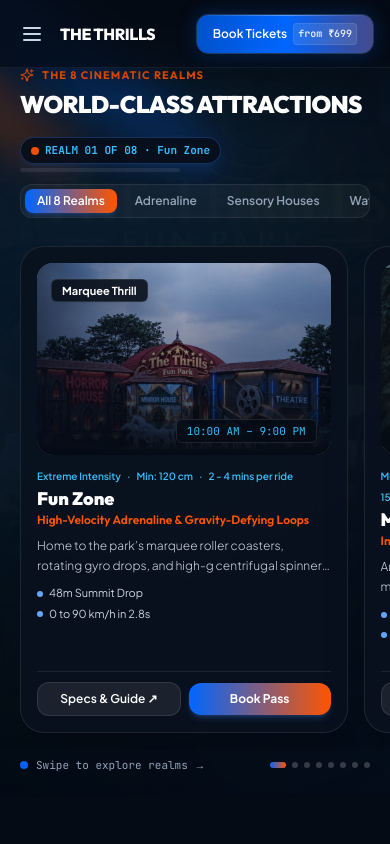
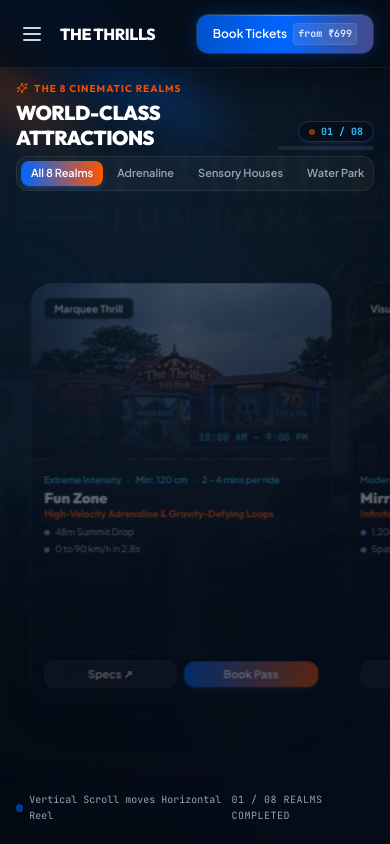
Before and after one commit to khrishChauhan/the-thrills, a Next.js app: page / in a window 390 px wide. Shown: the top 844 px of the page. Built offline with nearby package versions, Linux system fonts and the light colour scheme.

Commit message:
feat: unified vertical-scroll horizontal reel across mobile and desktop with 100dvh viewport and zero header collision

```diff
--- a/src/components/AttractionsShowcase.tsx
+++ b/src/components/AttractionsShowcase.tsx
@@ -36,7 +36,6 @@ export function AttractionsShowcase({
 }: AttractionsShowcaseProps) {
   const containerRef = useRef<HTMLDivElement>(null);
   const trackRef = useRef<HTMLDivElement>(null);
-  const mobileCarouselRef = useRef<HTMLDivElement>(null);
   const [activeRealmIndex, setActiveRealmIndex] = useState(1);
   const [maxTranslateX, setMaxTranslateX] = useState(0);
   const [isMobile, setIsMobile] = useState(false);
@@ -50,7 +49,7 @@ export function AttractionsShowcase({
     return () => window.removeEventListener("resize", checkMobile);
   }, []);
 
-  // Mathematical center-lock measurement for Card 8 (Desktop only)
+  // Mathematical center-lock measurement for Card 8 across all viewport widths
   useEffect(() => {
     const updateScrollDistance = () => {
       if (!trackRef.current) return;
@@ -76,16 +75,16 @@ export function AttractionsShowcase({
     };
   }, []);
 
-  // Monitor scroll progression across the 550vh container (Desktop)
+  // Monitor vertical scroll progression across the 550vh container for both mobile & desktop
   const { scrollYProgress } = useScroll({
     target: containerRef,
     offset: ["start start", "end end"],
   });
 
   // Phase 1: Cinematic Zoom-In & Leveling Pitch (0.00 -> 0.15)
-  const scale = useTransform(scrollYProgress, [0, 0.15], [0.75, 1]);
+  const scale = useTransform(scrollYProgress, [0, 0.15], isMobile ? [0.92, 1] : [0.75, 1]);
   const opacity = useTransform(scrollYProgress, [0, 0.1], [0.35, 1]);
-  const rotateX = useTransform(scrollYProgress, [0, 0.15], [16, 0]);
+  const rotateX = useTransform(scrollYProgress, [0, 0.15], isMobile ? [0, 0] : [16, 0]);
   const heroBgY = useTransform(scrollYProgress, [0, 0.5], isMobile ? [0, 0] : [0, 100]);
 
   // Phase 2: Horizontal Translation Track with Mathematical Center-Lock & Dwell Buffer
@@ -109,9 +108,8 @@ export function AttractionsShowcase({
 
   const auraRotate = useTransform(scrollYProgress, [0, 1], [0, 45]);
 
-  // Update active realm indicator on Desktop scroll
+  // Update active realm indicator on vertical scroll
   useMotionValueEvent(scrollYProgress, "change", (latest) => {
-    if (isMobile) return;
     if (latest < 0.15) {
       setActiveRealmIndex(1);
     } else if (latest >= 0.75) {
@@ -123,43 +121,9 @@ export function AttractionsShowcase({
     }
   });
 
-  // Mobile carousel scroll listener to keep active index and indicators in sync
-  const handleMobileCarouselScroll = () => {
-    if (!mobileCarouselRef.current) return;
-    const { scrollLeft } = mobileCarouselRef.current;
-    const firstCard = mobileCarouselRef.current.firstElementChild as HTMLElement;
-    if (!firstCard) return;
-    const cardWidth = firstCard.offsetWidth + 16; // 16px is gap-4
-    const index = Math.round(scrollLeft / cardWidth);
-    const clampedIndex = Math.min(ATTRACTIONS.length, Math.max(1, index + 1));
-    setActiveRealmIndex(clampedIndex);
-  };
-
   // Scroll to specific card when a category pill is clicked
   const handleJumpToCategory = (cat: string) => {
     onSelectCategory(cat);
-
-    const firstMatchIdx =
-      cat === "All 8 Realms"
-        ? 0
-        : ATTRACTIONS.findIndex((a) => a.category === cat);
-
-    // On Mobile: smoothly scroll the mobile snap container to the target card
-    if (isMobile && mobileCarouselRef.current) {
-      if (firstMatchIdx !== -1) {
-        const cards = mobileCarouselRef.current.children;
-        if (cards[firstMatchIdx]) {
-          const cardElem = cards[firstMatchIdx] as HTMLElement;
-          mobileCarouselRef.current.scrollTo({
-            left: cardElem.offsetLeft - 20,
-            behavior: "smooth",
-          });
-        }
-      }
-      return;
-    }
-
-    // On Desktop: smoothly scroll page to mapped position on 550vh track
     if (!containerRef.current) return;
 
     if (cat === "All 8 Realms") {
@@ -168,6 +132,7 @@ export function AttractionsShowcase({
       return;
     }
 
+    const firstMatchIdx = ATTRACTIONS.findIndex((a) => a.category === cat);
     if (firstMatchIdx !== -1) {
       const containerTop = containerRef.current.offsetTop;
       const totalScrollable =
@@ -178,16 +143,14 @@ export function AttractionsShowcase({
     }
   };
 
-  const currentAttraction = ATTRACTIONS[activeRealmIndex - 1] || ATTRACTIONS[0];
-
   return (
     <div
       ref={containerRef}
       id="attractions"
-      className="relative h-auto py-12 sm:py-16 md:py-0 md:h-[550vh] bg-[#050B14]"
+      className="relative h-[550vh] bg-[#050B14]"
     >
-      {/* Viewport Container: Responsive Branching */}
-      <div className="relative h-auto w-full flex flex-col justify-start pt-4 pb-6 overflow-visible md:sticky md:top-0 md:h-screen md:overflow-hidden md:flex md:flex-col md:justify-between md:pt-32 md:pb-8 select-none bg-[#050B14]">
+      {/* 100dvh Sticky Viewport: Precise padding ensures zero collision below the 68px navbar */}
+      <div className="sticky top-0 h-[100dvh] w-full overflow-hidden flex flex-col justify-between pt-[76px] sm:pt-28 lg:pt-32 pb-3 sm:pb-8 bg-[#050B14] select-none">
         {/* HERO BACKGROUND INTEGRATION: Deeply Darkened Park Entrance Arch Parallax */}
         <div className="absolute inset-0 overflow-hidden pointer-events-none opacity-25 z-0">
           <motion.div
@@ -234,55 +197,44 @@ export function AttractionsShowcase({
           />
         </div>
 
-        {/* COMPACT CINEMATIC HUD HEADER (Rows 1 & 2) */}
-        <header className="relative z-20 px-5 sm:px-8 lg:px-10 max-w-7xl mx-auto w-full shrink-0">
-          {/* Row 1: Kicker & Title (Left) + Active Realm Tracker (Right) */}
-          <div className="flex flex-col md:flex-row md:items-end justify-between gap-2.5">
+        {/* STREAMLINED HERO HEADER (Rows 1 & 2) */}
+        <header className="relative z-20 px-4 sm:px-8 lg:px-10 max-w-7xl mx-auto w-full shrink-0">
+          {/* Row 1: Kicker, Title & Compact Realm Tracker */}
+          <div className="flex items-end justify-between gap-2">
             <div>
-              <div className="inline-flex items-center gap-2 text-[11px] sm:text-xs font-bold tracking-widest uppercase text-[#FF5500] mb-1.5 sm:mb-2.5 font-display">
-                <Sparkles className="w-3.5 h-3.5" />
+              <div className="inline-flex items-center gap-1.5 text-[10px] sm:text-xs font-bold tracking-widest uppercase text-[#FF5500] mb-0.5 sm:mb-2 font-display">
+                <Sparkles className="w-3 h-3 text-[#FF5500]" />
                 <span>THE 8 CINEMATIC REALMS</span>
               </div>
-              <h2 className="text-2xl sm:text-3xl lg:text-5xl font-black text-white tracking-tight leading-tight mb-1 sm:mb-3 font-display">
+              <h2 className="text-xl sm:text-3xl lg:text-5xl font-black text-white tracking-tight leading-tight font-display">
                 WORLD-CLASS ATTRACTIONS
               </h2>
             </div>
 
-            {/* Right: Floating Compact Pill + Progress Line */}
-            <div className="flex flex-col items-start md:items-end gap-1 mt-1 md:mt-0">
-              <span className="px-2.5 sm:px-3 py-1 sm:py-0.5 rounded-full text-[11px] sm:text-xs font-mono font-bold bg-[#080E1A]/90 text-sky-400 border border-blue-500/30 backdrop-blur-md shadow-lg shadow-blue-500/10 flex items-center gap-1.5">
-                <span className="w-2 h-2 rounded-full bg-[#FF5500] animate-pulse" />
-                <span>
-                  REALM 0{activeRealmIndex} OF 08 · {currentAttraction.title}
-                </span>
+            {/* Compact Realm Tracker Badge & Progress Bar */}
+            <div className="flex flex-col items-end gap-1 shrink-0">
+              <span className="px-2.5 py-0.5 rounded-full text-[10px] sm:text-xs font-mono font-bold bg-[#080E1A]/90 text-sky-400 border border-blue-500/30 backdrop-blur-md shadow-lg shadow-blue-500/10 flex items-center gap-1.5">
+                <span className="w-1.5 h-1.5 rounded-full bg-[#FF5500] animate-pulse" />
+                <span>0{activeRealmIndex} / 08</span>
               </span>
-
-              {/* Slim Progress Line */}
-              <div className="w-40 sm:w-52 h-1 bg-white/[0.08] rounded-full overflow-hidden relative">
-                {isMobile ? (
-                  <div
-                    className="h-full bg-gradient-to-r from-[#0066FF] via-[#38BDF8] to-[#FF5500] rounded-full transition-all duration-300"
-                    style={{ width: `${((activeRealmIndex - 1) / 7) * 100}%` }}
-                  />
-                ) : (
-                  <motion.div
-                    className="h-full bg-gradient-to-r from-[#0066FF] via-[#38BDF8] to-[#FF5500] rounded-full"
-                    style={{ width: trackProgress }}
-                  />
-                )}
+              <div className="w-24 sm:w-44 h-1 bg-white/[0.08] rounded-full overflow-hidden relative">
+                <motion.div
+                  className="h-full bg-gradient-to-r from-[#0066FF] via-[#38BDF8] to-[#FF5500] rounded-full"
+                  style={{ width: trackProgress }}
+                />
               </div>
             </div>
           </div>
 
-          {/* Row 2: Filter Tabs with Compact Clear Margins */}
-          <div className="flex items-center gap-1.5 p-1 bg-white/[0.04] border border-white/[0.08] rounded-xl overflow-x-auto scrollbar-none max-w-full my-3 sm:mt-2 sm:mb-4 lg:mb-5">
+          {/* Row 2: Category Filter Tabs */}
+          <div className="flex items-center gap-1 sm:gap-1.5 p-1 bg-white/[0.04] border border-white/[0.08] rounded-xl overflow-x-auto scrollbar-none max-w-full my-1.5 sm:my-3">
             {FILTER_PILLS.map((pill) => {
               const isActive = selectedFilter === pill;
               return (
                 <button
                   key={pill}
                   onClick={() => handleJumpToCategory(pill)}
-                  className={`px-3 py-1 text-xs font-semibold rounded-lg transition-all duration-200 whitespace-nowrap shrink-0 ${
+                  className={`px-2.5 sm:px-3 py-1 text-[11px] sm:text-xs font-semibold rounded-lg transition-all duration-200 whitespace-nowrap shrink-0 ${
                     isActive
                       ? "bg-gradient-to-r from-[#0066FF] to-[#FF5500] text-white shadow-md shadow-blue-500/20"
                       : "text-slate-400 hover:text-white hover:bg-white/[0.05]"
@@ -295,9 +247,9 @@ export function AttractionsShowcase({
           </div>
         </header>
 
-        {/* DESKTOP HORIZONTAL REEL TRACK (Hidden on Mobile) */}
-        <div className="hidden md:flex relative flex-1 items-center my-auto overflow-hidden w-full">
-          {/* Zoom & Pitch Animated Container (Entry phase only) */}
+        {/* UNIFIED HORIZONTAL REEL TRACK (Driven by Vertical Thumb Scroll on All Devices) */}
+        <div className="relative flex-1 flex items-center my-auto overflow-hidden w-full">
+          {/* Zoom & Pitch Animated Container (Entry phase) */}
           <motion.div
             style={{
               scale,
@@ -307,20 +259,85 @@ export function AttractionsShowcase({
             }}
             className="w-full flex items-center"
           >
-            {/* Desktop Horizontal Sliding Track with Mathematical Center-Lock */}
+            {/* Horizontal Sliding Track with Mathematical Center-Lock */}
             <motion.div
               ref={trackRef}
               style={{ x }}
-              className="relative flex items-center gap-8 lg:gap-12 pl-8 sm:pl-16 pr-8 sm:pr-16 my-auto w-max"
+              className="relative flex items-center gap-4 sm:gap-8 lg:gap-12 pl-4 sm:pl-16 pr-4 sm:pr-16 my-auto w-max"
             >
               {ATTRACTIONS.map((attraction) => (
                 <div
                   key={attraction.id}
-                  className="w-[84vw] max-w-[940px] lg:w-[900px] h-[440px] sm:h-[460px] max-h-[55vh] shrink-0"
+                  className="w-[84vw] max-w-[340px] sm:w-[84vw] sm:max-w-[700px] lg:w-[900px] h-[54vh] min-h-[380px] max-h-[460px] lg:h-[450px] lg:max-h-[55vh] shrink-0"
                 >
-                  {/* Flat Luxury Card Container */}
+                  {/* Luxury Card Container */}
                   <div className="group/card relative h-full w-full rounded-3xl overflow-hidden border border-white/[0.08] hover:border-white/[0.22] bg-[#09111E]/80 backdrop-blur-xl transition-all duration-300 ease-out hover:-translate-y-0.5 hover:shadow-[0_8px_32px_rgba(0,102,255,0.12)] shadow-2xl p-0">
-                    <div className="grid grid-cols-1 lg:grid-cols-12 h-full items-stretch">
+
+                    {/* MOBILE LAYOUT: Vertical Stack (Visible on < lg screens) */}
+                    <div className="flex flex-col lg:hidden h-full">
+                      {/* Top Image Block (42% height) */}
+                      <div className="relative h-[42%] w-full overflow-hidden bg-[#0A1118]">
+                        <ParallaxCardImage
+                          src={attraction.image}
+                          alt={attraction.title}
+                          badgeTopLeft={attraction.tagBadge}
+                          badgeBottomRight={attraction.scheduleBadge}
+                          accentColor={attraction.accentColor}
+                        />
+                      </div>
+
+                      {/* Bottom Content Block (58% height) */}
+                      <div className="p-3.5 sm:p-5 flex flex-col justify-between flex-1 overflow-hidden bg-[#080E1A]/80 border-t border-white/[0.06]">
+                        {/* Top Meta & Title */}
+                        <div>
+                          <div className="text-[10px] text-sky-400 font-semibold mb-0.5 flex items-center gap-1.5 flex-wrap">
+                            <span>{attraction.intensity}</span>
+                            <span aria-hidden="true">·</span>
+                            <span>{attraction.minHeight}</span>
+                            <span aria-hidden="true">·</span>
+                            <span>{attraction.duration}</span>
+                          </div>
+                          <h3 className="text-base sm:text-lg font-black text-white font-display line-clamp-1 leading-tight">
+                            {attraction.title}
+                          </h3>
+                          <p className="text-[11px] font-semibold text-[#FF5500] line-clamp-1 mb-1 font-display">
+                            {attraction.subtitle}
+                          </p>
+
+                          {/* Highlights */}
+                          <div className="space-y-1 mb-2">
+                            {attraction.highlights.slice(0, 2).map((highlight, hIdx) => (
+                              <div
+                                key={hIdx}
+                                className="text-[10px] sm:text-[11px] text-slate-300 flex items-center gap-1.5"
+                              >
+                                <span className="w-1.5 h-1.5 rounded-full bg-blue-400 shrink-0" />
+                                <span className="truncate">{highlight}</span>
+                              </div>
+                            ))}
+                          </div>
+                        </div>
+
+                        {/* Action Buttons */}
+                        <div className="shrink-0 pt-2 border-t border-white/[0.08] flex items-center gap-2 w-full">
+                          <button
+                            onClick={() => onOpenSpecs(attraction)}
+                            className="flex-1 py-1.5 sm:py-2 px-2.5 rounded-xl text-xs font-semibold text-white bg-white/[0.08] active:bg-white/[0.14] border border-white/[0.1] transition-colors flex items-center justify-center gap-1.5"
+                          >
+                            <span>Specs ↗</span>
+                          </button>
+                          <button
+                            onClick={() => onBookPass(attraction)}
+                            className="flex-1 py-1.5 sm:py-2 px-3 rounded-xl text-xs font-bold text-white bg-gradient-to-r from-[#0066FF] to-[#FF5500] active:scale-95 shadow-md shadow-blue-500/20 text-center"
+                          >
+                            Book Pass
+                          </button>
+                        </div>
+                      </div>
+                    </div>
+
+                    {/* DESKTOP LAYOUT: 12-Column Grid (Visible on >= lg screens) */}
+                    <div className="hidden lg:grid lg:grid-cols-12 h-full items-stretch">
                       {/* Left Column: Text, Specs & Buttons (5 cols) */}
                       <div className="lg:col-span-5 p-5 lg:p-6 flex flex-col justify-between h-full overflow-hidden bg-[#080E1A]/60 border-r border-white/[0.06]">
                         {/* Top Content Block */}
@@ -397,6 +414,7 @@ export function AttractionsShowcase({
                         />
                       </div>
                     </div>
+
                   </div>
                 </div>
               ))}
@@ -404,120 +422,16 @@ export function AttractionsShowcase({
           </motion.div>
         </div>
 
-        {/* MOBILE HORIZONTAL SNAP CAROUSEL (Visible only on Mobile) */}
-        <div
-          ref={mobileCarouselRef}
-          onScroll={handleMobileCarouselScroll}
-          className="md:hidden w-full overflow-x-auto flex items-stretch gap-4 px-5 py-4 snap-x snap-mandatory scrollbar-none scroll-smooth"
-        >
-          {ATTRACTIONS.map((attraction) => (
-            <div
-              key={attraction.id}
-              className="w-[84vw] max-w-[340px] shrink-0 snap-center rounded-3xl overflow-hidden border border-white/[0.09] bg-[#09111E]/95 backdrop-blur-xl shadow-2xl flex flex-col justify-between p-4"
-            >
-              <div>
-                {/* Image */}
-                <div className="relative h-48 w-full rounded-2xl overflow-hidden mb-3.5">
-                  <ParallaxCardImage
-                    src={attraction.image}
-                    alt={attraction.title}
-                    badgeTopLeft={attraction.tagBadge}
-                    badgeBottomRight={attraction.scheduleBadge}
-                    accentColor={attraction.accentColor}
-                  />
-                </div>
-
-                {/* Specs row */}
-                <div className="text-[10px] text-sky-400 font-semibold mb-1 flex items-center gap-1.5 flex-wrap">
-                  <span>{attraction.intensity}</span>
-                  <span aria-hidden="true">·</span>
-                  <span>{attraction.minHeight}</span>
-                  <span aria-hidden="true">·</span>
-                  <span>{attraction.duration}</span>
-                </div>
-
-                {/* Title & Subtitle */}
-                <h3 className="text-lg font-black text-white font-display leading-tight mb-0.5">
-                  {attraction.title}
-                </h3>
-                <p className="text-xs font-semibold text-[#FF5500] mb-2 font-display">
-                  {attraction.subtitle}
-                </p>
-
-                {/* Description */}
-                <p className="text-xs text-slate-300 leading-relaxed font-light mb-2.5 line-clamp-2">
-                  {attraction.description}
-                </p>
-
-                {/* Key Highlights */}
-                <div className="space-y-1 mb-3">
-                  {attraction.highlights.slice(0, 2).map((h, i) => (
-                    <div
-                      key={i}
-                      className="text-[11px] text-slate-300 flex items-center gap-1.5"
-                    >
-                      <span className="w-1.5 h-1.5 rounded-full bg-blue-400 shrink-0" />
-                      <span className="truncate">{h}</span>
-                    </div>
-                  ))}
-                </div>
-              </div>
-
-              {/* Action Buttons */}
-              <div className="pt-2.5 border-t border-white/[0.08] flex items-center gap-2 w-full mt-auto">
-                <button
-                  onClick={() => onOpenSpecs(attraction)}
-                  className="flex-1 py-2 px-3 rounded-xl text-xs font-semibold text-white bg-white/[0.08] active:bg-white/[0.14] border border-white/[0.1] text-center"
-                >
-                  Specs &amp; Guide ↗
-                </button>
-                <button
-                  onClick={() => onBookPass(attraction)}
-                  className="flex-1 py-2 px-3 rounded-xl text-xs font-bold text-white bg-gradient-to-r from-[#0066FF] to-[#FF5500] active:scale-95 shadow-md shadow-blue-500/25 text-center"
-                >
-                  Book Pass
-                </button>
-              </div>
-            </div>
-          ))}
-        </div>
-
         {/* BOTTOM HUD & MICRO-INDICATORS */}
-        {/* Desktop HUD */}
-        <div className="relative z-20 pb-3 lg:pb-4 pt-1 px-4 sm:px-8 max-w-7xl mx-auto w-full hidden md:flex items-center justify-between text-xs text-slate-500">
-          <div className="flex items-center gap-2">
+        <div className="relative z-20 pb-2 sm:pb-4 pt-1 px-4 sm:px-8 max-w-7xl mx-auto w-full flex items-center justify-between text-xs text-slate-500">
+          <div className="flex items-center gap-1.5 sm:gap-2">
             <span className="inline-block w-2 h-2 rounded-full bg-[#0066FF] animate-pulse" />
-            <span className="text-[11px] text-slate-400 font-mono">
+            <span className="text-[10px] sm:text-[11px] text-slate-400 font-mono">
               Vertical Scroll moves Horizontal Reel
             </span>
           </div>
-          <div className="text-[11px] text-slate-400 font-mono tracking-wider">
+          <div className="text-[10px] sm:text-[11px] text-slate-400 font-mono tracking-wider">
             0{activeRealmIndex} / 08 REALMS COMPLETED
-          </div>
-        </div>
-
-        {/* Mobile HUD */}
-        <div className="relative z-20 pt-2 px-5 max-w-7xl mx-auto w-full flex md:hidden items-center justify-between text-xs">
-          {/* Left: Pulsing blue indicator + Swipe hint */}
-          <div className="flex items-center gap-2">
-            <span className="inline-block w-2 h-2 rounded-full bg-[#0066FF] animate-pulse" />
-            <span className="text-[11px] text-slate-400 font-mono">
-              Swipe to explore realms →
-            </span>
-          </div>
-
-          {/* Right: Dots pagination representing the 8 cards */}
-          <div className="flex items-center gap-1.5">
-            {ATTRACTIONS.map((_, dotIdx) => (
-              <span
-                key={dotIdx}
-                className={`h-1.5 rounded-full transition-all duration-300 ${
-                  activeRealmIndex === dotIdx + 1
-                    ? "w-4 bg-gradient-to-r from-[#0066FF] to-[#FF5500]"
-                    : "w-1.5 bg-white/20"
-                }`}
-              />
-            ))}
           </div>
         </div>
       </div>
```
